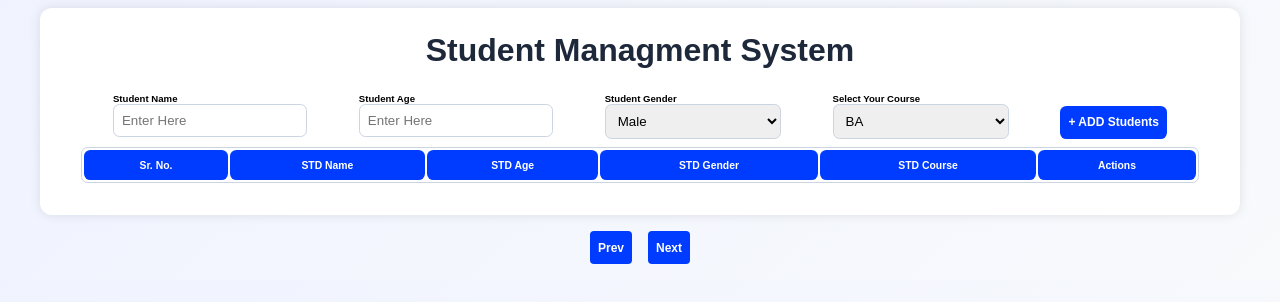
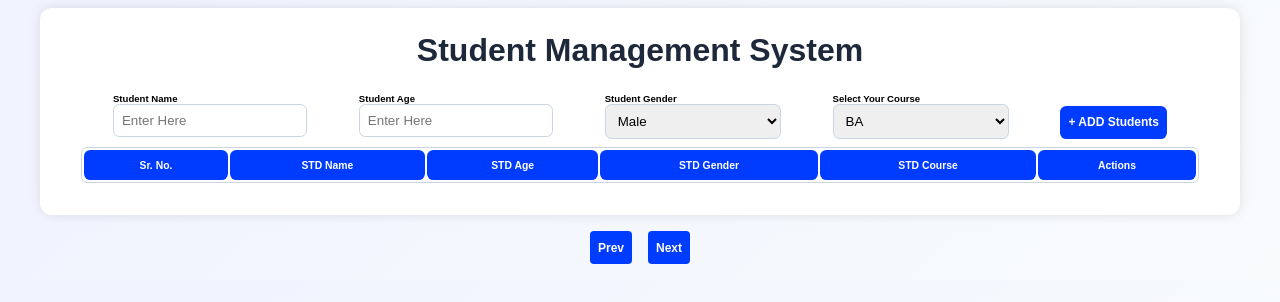
Before and after one commit to webtest3035/StudentManagmentSystem, a website: page index.html in a window 1280 px wide. Drawn offline with Linux system fonts and the light colour scheme; no server answers.

Commit message:
fix some words

```diff
--- a/index.html
+++ b/index.html
@@ -5,12 +5,14 @@
     <meta charset="UTF-8">
     <meta name="viewport" content="width=device-width, initial-scale=1.0">
     <link rel="stylesheet" href="style.css">
-    <title>Student Managment System</title>
+    <title>Student Management System</title>
 </head>
+
+<main>
 
     <body>
         <div class="tabel-page">
-        <h1>Student Managment System</h1>
+            <h1>Student Management System</h1>
 
             <div class="table-Form">
 
@@ -69,6 +71,8 @@
             <button class="paginationButtons" id="nextPage">Next</button>
         </div>
 
+</main>
+
     <script src="script.js"></script>
 </body>
 
```
Lines whose indentation alone changed are shown as unchanged.
